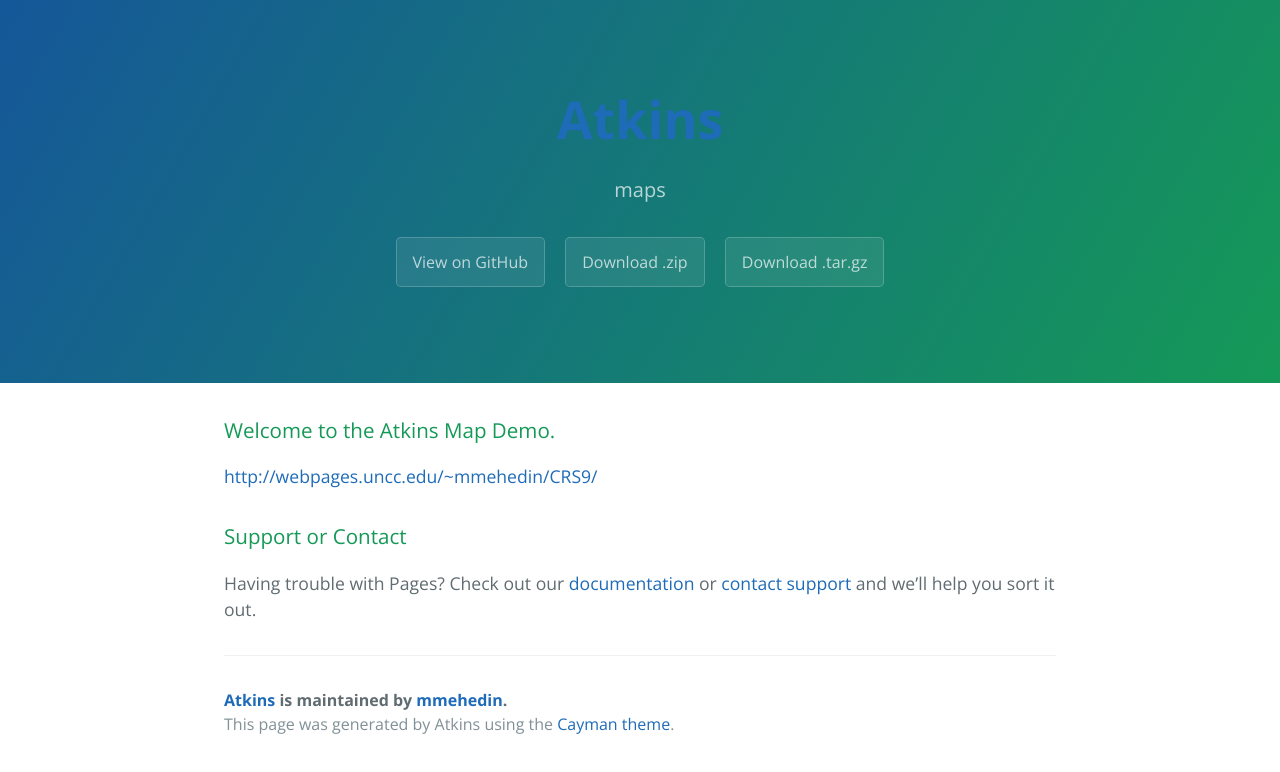
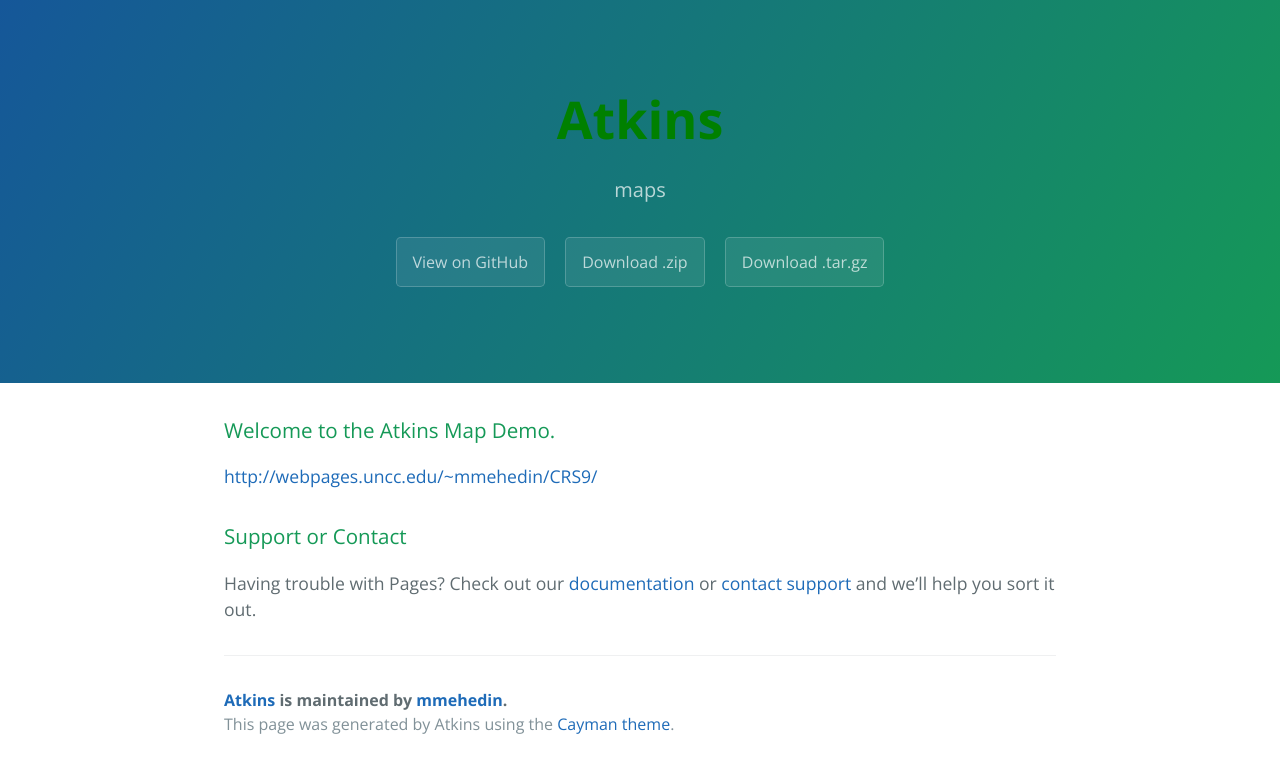
Before and after one commit to mmehedin/Atkins, a plain HTML site: page index.html in a window 1280 px wide. Drawn offline with nearby package versions, Linux system fonts and the light colour scheme.

Commit message:
Update index.html

```diff
--- a/index.html
+++ b/index.html
@@ -16,7 +16,7 @@
   </head>
   <body>
     <section class="page-header">
-      <a href="http://webpages.uncc.edu/~mmehedin/CRS9/"><h1 class="project-name">Atkins</h1></a>
+      <a href="http://webpages.uncc.edu/~mmehedin/CRS9/" style="color:green"><h1 class="project-name">Atkins</h1></a>
       <h2 class="project-tagline">maps</h2>
       <a href="https://github.com/mmehedin/Atkins" class="btn">View on GitHub</a>
       <a href="https://github.com/mmehedin/Atkins/zipball/master" class="btn">Download .zip</a>
```
